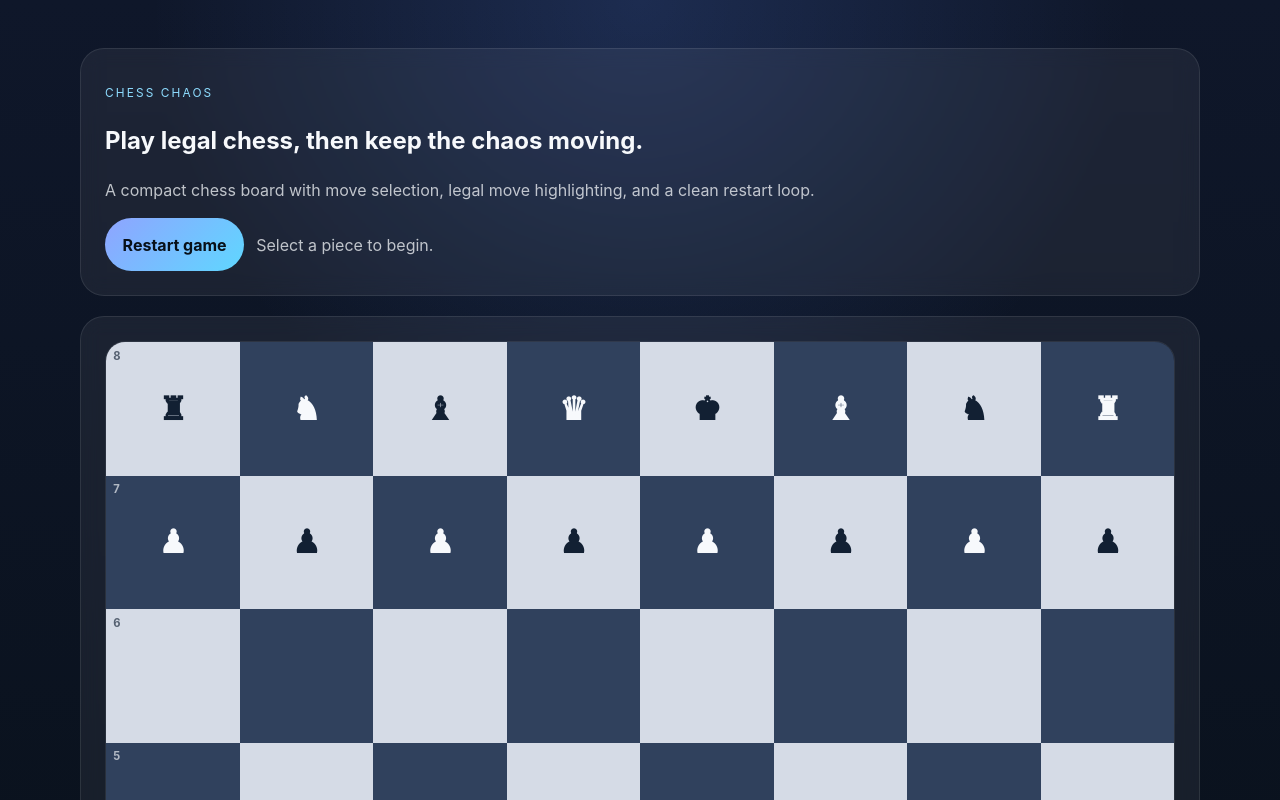
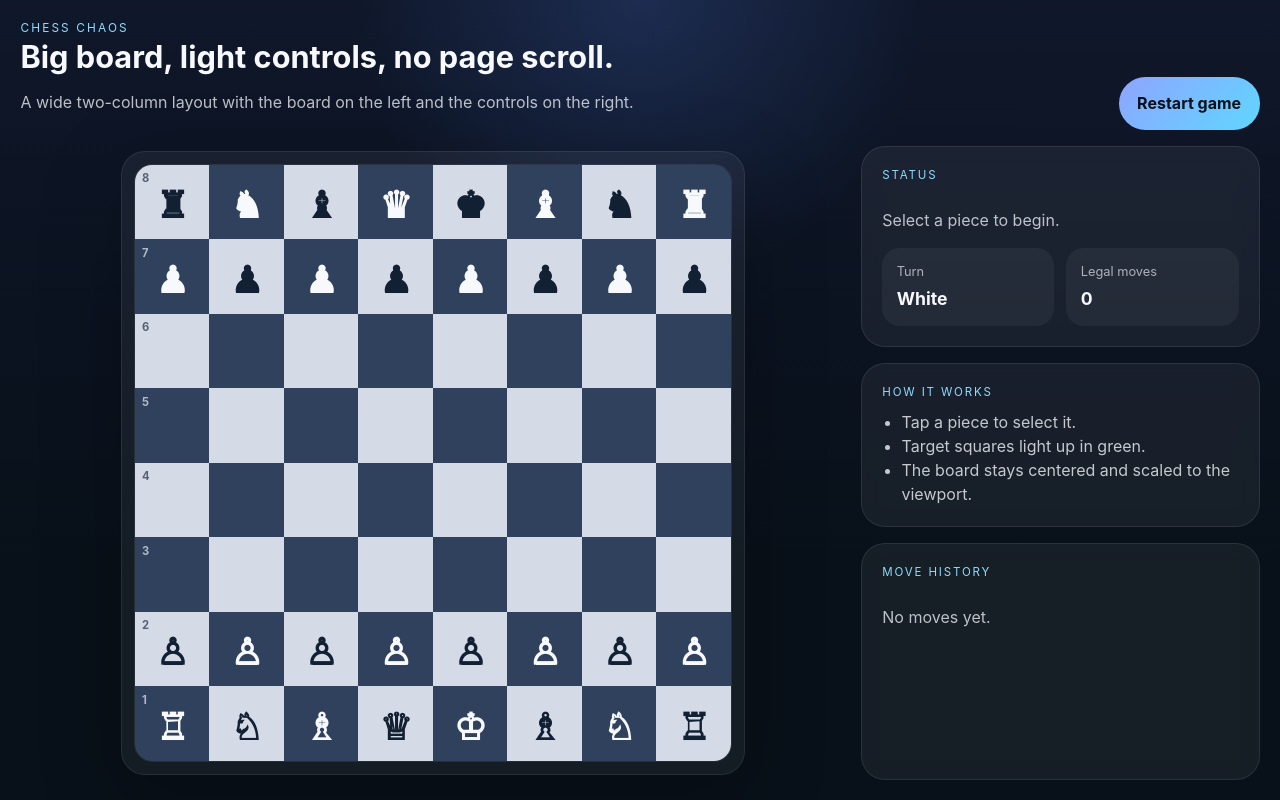
Before and after one commit to alvinhhh/stupid-ideas-hub, a React (Vite) app in the folder projects/chess-chaos/: page / in a window 1280 px wide. Shown: the top 800 px of the page. Built offline with nearby package versions, Linux system fonts and the light colour scheme.

Commit message:
chore: improve chess layout and verify project builds

```diff
--- a/projects/chess-chaos/src/App.jsx
+++ b/projects/chess-chaos/src/App.jsx
@@ -26,11 +26,12 @@ export default function App() {
   }, [game, selected]);
 
   const board = useMemo(() => game.board(), [game]);
+  const moveHistory = useMemo(() => game.history().slice().reverse(), [game]);
 
   const nextStatus = () => {
-    if (game.isCheckmate()) return "Checkmate. Hit restart to play again.";
-    if (game.isDraw()) return "Draw. The board has given up.";
-    if (game.isStalemate()) return "Stalemate. No legal moves remain.";
+    if (game.isCheckmate()) return 'Checkmate. Hit restart to play again.';
+    if (game.isDraw()) return 'Draw. The board has given up.';
+    if (game.isStalemate()) return 'Stalemate. No legal moves remain.';
     if (game.isCheck()) return 'Check on ' + (game.turn() === 'w' ? 'white' : 'black') + '.';
     return (game.turn() === 'w' ? 'White' : 'Black') + ' to move.';
   };
@@ -65,18 +66,19 @@ export default function App() {
 
   return (
     <main className='app-shell'>
-      <section className='hero-card'>
+      <header className='topbar'>
+        <div>
           <p className='eyebrow'>chess chaos</p>
-        <h1>Play legal chess, then keep the chaos moving.</h1>
-        <p className='lede'>A compact chess board with move selection, legal move highlighting, and a clean restart loop.</p>
-        <div className='actions'>
+          <h1>Big board, light controls, no page scroll.</h1>
+          <p className='lede'>A wide two-column layout with the board on the left and the controls on the right.</p>
+        </div>
         <button onClick={restart}>Restart game</button>
-          <span className='meta'>{statusMessage}</span>
-        </div>
-      </section>
+      </header>
 
-      <section className='board-card'>
-        <div className='board'>
+      <section className='content-grid'>
+        <div className='board-panel'>
+          <div className='board-frame'>
+            <div className='board' aria-label='Chess board'>
               {board.map((rank, rankIndex) =>
                 rank.map((cell, fileIndex) => {
                   const square = squareName(fileIndex, rankIndex);
@@ -89,25 +91,58 @@ export default function App() {
                   return (
                     <button
                       key={square}
-                  className={`square ${isDark ? 'dark' : 'light'} ${isSelected ? 'selected' : ''} ${isTarget ? 'target' : ''}`}
+                      className={'square ' + (isDark ? 'dark' : 'light') + ' ' + (isSelected ? 'selected' : '') + ' ' + (isTarget ? 'target' : '')}
                       onClick={() => handleSquareClick(square)}
                       aria-label={label}
                     >
-                  <span>{piece ? pieces[piece.color][piece.type] : ""}</span>
+                      <span>{piece ? pieces[piece.color][piece.type] : ''}</span>
                       <small>{fileIndex === 0 ? 8 - rankIndex : ''}</small>
                     </button>
                   );
                 }),
               )}
             </div>
-        <div className='move-log'>
-          <h2>Move history</h2>
+          </div>
+        </div>
+
+        <aside className='sidebar'>
+          <section className='panel status-panel'>
+            <p className='panel-label'>Status</p>
+            <p className='status-text'>{statusMessage}</p>
+            <div className='mini-stats'>
+              <div>
+                <span>Turn</span>
+                <strong>{game.turn() === 'w' ? 'White' : 'Black'}</strong>
+              </div>
+              <div>
+                <span>Legal moves</span>
+                <strong>{legalTargets.length}</strong>
+              </div>
+            </div>
+          </section>
+
+          <section className='panel instructions-panel'>
+            <p className='panel-label'>How it works</p>
+            <ul>
+              <li>Tap a piece to select it.</li>
+              <li>Target squares light up in green.</li>
+              <li>The board stays centered and scaled to the viewport.</li>
+            </ul>
+          </section>
+
+          <section className='panel move-log'>
+            <p className='panel-label'>Move history</p>
+            {moveHistory.length === 0 ? (
+              <p className='muted'>No moves yet.</p>
+            ) : (
               <ol>
-            {game.history().slice().reverse().map((move) => (
+                {moveHistory.map((move) => (
                   <li key={move}>{move}</li>
                 ))}
               </ol>
-        </div>
+            )}
+          </section>
+        </aside>
       </section>
     </main>
   );
--- a/projects/chess-chaos/src/styles.css
+++ b/projects/chess-chaos/src/styles.css
@@ -9,9 +9,16 @@
   box-sizing: border-box;
 }
 
+html,
+body,
+#root {
+  width: 100%;
+  height: 100%;
+}
+
 body {
   margin: 0;
-  min-height: 100vh;
+  overflow: hidden;
   background:
     radial-gradient(circle at top, rgba(91, 140, 255, 0.18), transparent 28%),
     linear-gradient(180deg, #0f172a, #081019 72%);
@@ -22,24 +29,33 @@ button {
 }
 
 .app-shell {
-  width: min(1120px, calc(100vw - 2rem));
-  margin: 0 auto;
-  padding: 3rem 0;
+  width: 100vw;
+  height: 100vh;
+  padding: clamp(0.9rem, 1.6vw, 1.4rem);
   display: grid;
-  gap: 1.25rem;
+  grid-template-rows: auto minmax(0, 1fr);
+  gap: 1rem;
 }
 
-.hero-card,
-.board-card,
-.move-log {
-  background: rgba(255, 255, 255, 0.06);
-  border: 1px solid rgba(255, 255, 255, 0.09);
-  border-radius: 24px;
-  padding: 1.5rem;
-  backdrop-filter: blur(10px);
+.topbar {
+  display: flex;
+  align-items: flex-end;
+  justify-content: space-between;
+  gap: 1rem;
+}
+
+.topbar h1 {
+  margin: 0.2rem 0 0;
+  font-size: clamp(1.8rem, 2.4vw, 3rem);
+  line-height: 1.05;
+}
+
+.topbar .lede {
+  max-width: 54rem;
 }
 
 .eyebrow {
+  margin: 0;
   text-transform: uppercase;
   letter-spacing: 0.18em;
   font-size: 0.74rem;
@@ -47,39 +63,58 @@ button {
 }
 
 .lede,
-.meta {
+.muted,
+.status-text {
   color: rgba(247, 249, 252, 0.75);
-}
-
-.actions {
-  display: flex;
-  gap: 0.75rem;
-  flex-wrap: wrap;
-  align-items: center;
-  margin-top: 1rem;
 }
 
 button {
   border: 0;
   border-radius: 999px;
-  padding: 0.9rem 1.1rem;
+  padding: 0.9rem 1.15rem;
   background: linear-gradient(135deg, #8fa4ff, #5fd7ff);
   color: #081019;
   font-weight: 700;
   cursor: pointer;
 }
 
-.board-card {
+.content-grid {
+  min-height: 0;
   display: grid;
+  grid-template-columns: minmax(0, 1.45fr) minmax(320px, 0.7fr);
   gap: 1rem;
 }
 
+.board-panel,
+.sidebar {
+  min-height: 0;
+}
+
+.board-panel {
+  display: flex;
+  align-items: center;
+  justify-content: center;
+}
+
+.board-frame {
+  width: min(100%, calc(100vh - 11rem));
+  aspect-ratio: 1;
+  min-width: 0;
+  border-radius: 24px;
+  padding: 0.75rem;
+  background: rgba(255, 255, 255, 0.05);
+  border: 1px solid rgba(255, 255, 255, 0.08);
+  box-shadow: 0 24px 80px rgba(0, 0, 0, 0.25);
+}
+
 .board {
+  width: 100%;
+  height: 100%;
   display: grid;
   grid-template-columns: repeat(8, minmax(0, 1fr));
   overflow: hidden;
-  border-radius: 20px;
-  border: 1px solid rgba(255,255,255,0.08);
+  border-radius: 18px;
+  border: 1px solid rgba(255, 255, 255, 0.08);
 }
 
 .square {
@@ -87,8 +122,9 @@ button {
   border-radius: 0;
   background: transparent;
   color: inherit;
-  font-size: 2rem;
+  font-size: clamp(2.3rem, 4.1vmin, 4.1rem);
   position: relative;
+  padding: 0;
 }
 
 .square.dark {
@@ -119,6 +155,11 @@ button {
   z-index: 1;
 }
 
+.square span {
+  display: block;
+  transform: translateY(0.08em);
+}
+
 .square small {
   position: absolute;
   left: 0.45rem;
@@ -127,7 +168,103 @@ button {
   opacity: 0.65;
 }
 
+.sidebar {
+  display: grid;
+  grid-template-rows: auto auto minmax(0, 1fr);
+  gap: 1rem;
+}
+
+.panel {
+  min-height: 0;
+  background: rgba(255, 255, 255, 0.06);
+  border: 1px solid rgba(255, 255, 255, 0.09);
+  border-radius: 24px;
+  padding: 1.25rem;
+  backdrop-filter: blur(10px);
+}
+
+.panel-label {
+  margin: 0 0 0.5rem;
+  text-transform: uppercase;
+  letter-spacing: 0.16em;
+  font-size: 0.72rem;
+  color: #8edcff;
+}
+
+.status-panel {
+  display: grid;
+  gap: 1rem;
+}
+
+.status-text {
+  margin: 0;
+  font-size: 1rem;
+}
+
+.mini-stats {
+  display: grid;
+  grid-template-columns: repeat(2, minmax(0, 1fr));
+  gap: 0.75rem;
+}
+
+.mini-stats div {
+  padding: 0.9rem;
+  border-radius: 18px;
+  background: rgba(255, 255, 255, 0.05);
+}
+
+.mini-stats span {
+  display: block;
+  font-size: 0.8rem;
+  color: rgba(247, 249, 252, 0.65);
+}
+
+.mini-stats strong {
+  display: block;
+  margin-top: 0.25rem;
+  font-size: 1.1rem;
+}
+
+.instructions-panel ul {
+  margin: 0.25rem 0 0;
+  padding-left: 1.2rem;
+  color: rgba(247, 249, 252, 0.78);
+}
+
+.move-log {
+  overflow: hidden;
+  display: grid;
+  grid-template-rows: auto minmax(0, 1fr);
+}
+
 .move-log ol {
-  margin: 0.5rem 0 0;
-  padding-left: 1.25rem;
+  margin: 0.25rem 0 0;
+  padding-left: 1.2rem;
+  overflow: auto;
 }
+
+@media (max-width: 980px) {
+  body {
+    overflow: auto;
+  }
+
+  .app-shell {
+    height: auto;
+    min-height: 100%;
+  }
+
+  .topbar,
+  .content-grid {
+    grid-template-columns: 1fr;
+    display: grid;
+    align-items: start;
+  }
+
+  .topbar {
+    gap: 0.75rem;
+  }
+
+  .board-frame {
+    width: min(100%, calc(100vw - 2rem));
+  }
+}
```
Also changed, not shown: scripts/build-projects.mjs (+11 -0 lines). Lines whose indentation alone changed are shown as unchanged.
